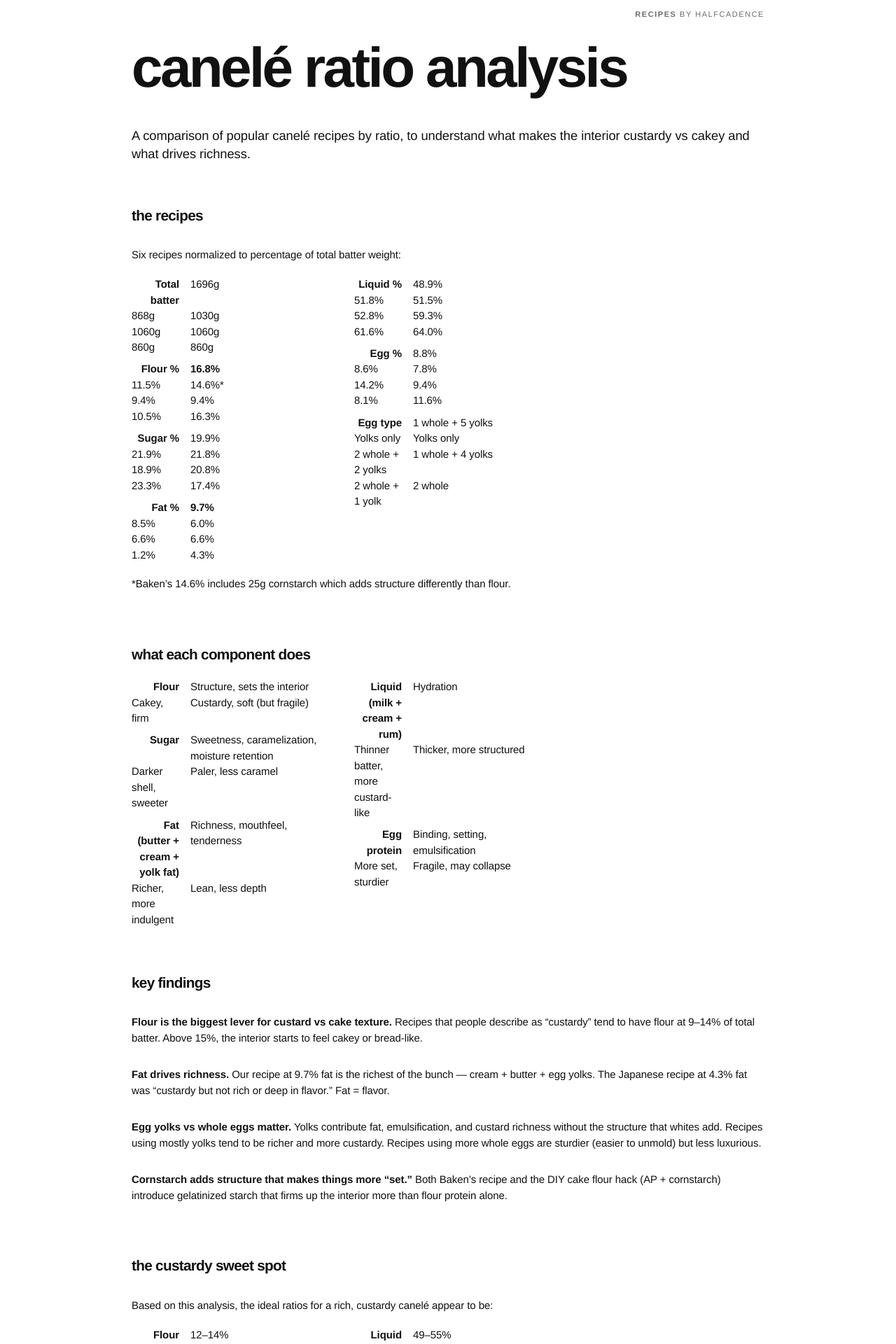
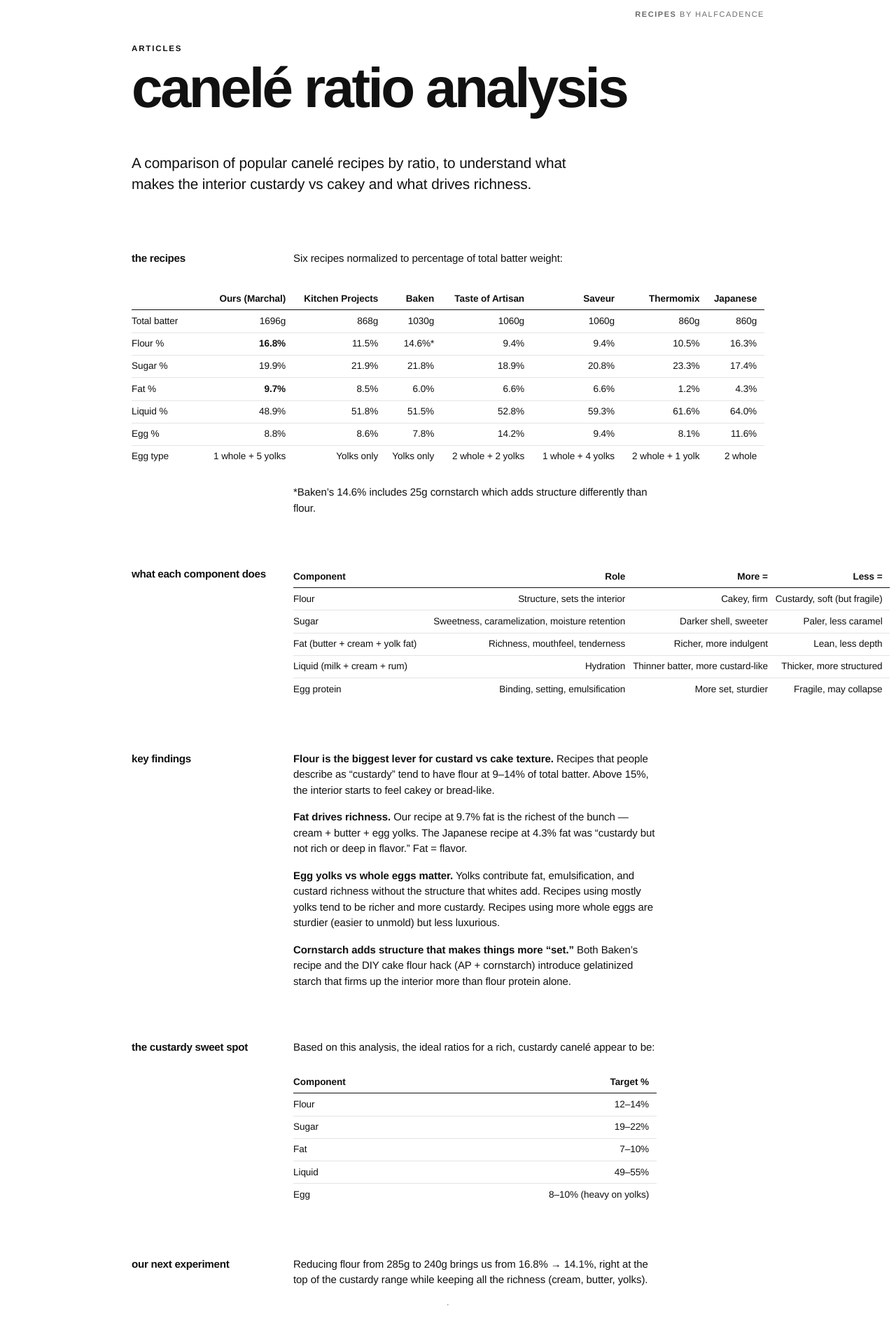
Before and after one commit to halfcadence/recipes, a Jekyll site: the page built from a/canele-ratio-analysis.md, in a window 1280 px wide. Shown: the top 1920 px of the page at 70% size. Built offline with Jekyll 4.4.1, drawn with Linux system fonts in a browser that asks for light colours; our own code applies the rules of GitHub Pages for plain Markdown files; some of the changed text lies outside the part shown.

Commit message:
fix canele-ratio-analysis: missing category made it render as a recipe
The article had no 'category: articles' (the only article missing it), so it never got
body.section-articles — its wide comparison tables fell into the recipe ingredient
qty|name grid and were crushed. Add the category. Also: wide multi-column article
tables now span the full grid and scroll horizontally (.wide-table wrapper) instead of
cramming 8 columns into the 36rem reading measure; numeric cells right-aligned tabular.

```diff
--- a/a/canele-ratio-analysis.md
+++ b/a/canele-ratio-analysis.md
@@ -1,6 +1,6 @@
 ---
 title: Canelé Ratio Analysis
-layout: page
+category: articles
 permalink: /a/canele-ratio-analysis
 ---
 
@@ -9,6 +9,8 @@ A comparison of popular canelé recipes by ratio, to understand what makes the i
 ## The Recipes
 
 Six recipes normalized to percentage of total batter weight:
+
+<div class="wide-table" markdown="1">
 
 | | **Ours (Marchal)** | **Kitchen Projects** | **Baken** | **Taste of Artisan** | **Saveur** | **Thermomix** | **Japanese** |
 |---|---|---|---|---|---|---|---|
@@ -19,6 +21,8 @@ Six recipes normalized to percentage of total batter weight:
 | Liquid % | 48.9% | 51.8% | 51.5% | 52.8% | 59.3% | 61.6% | 64.0% |
 | Egg % | 8.8% | 8.6% | 7.8% | 14.2% | 9.4% | 8.1% | 11.6% |
 | Egg type | 1 whole + 5 yolks | Yolks only | Yolks only | 2 whole + 2 yolks | 1 whole + 4 yolks | 2 whole + 1 yolk | 2 whole |
+
+</div>
 
 *Baken's 14.6% includes 25g cornstarch which adds structure differently than flour.
 
@@ -66,6 +70,8 @@ Chocolate canelés are a different beast. The melted chocolate contributes fat,
 
 ### Chocolate Recipes Compared
 
+<div class="wide-table" markdown="1">
+
 | | **Ours (#92, Marchal-adapted)** | **Ferrandi (#94)** | **Tefal** | **Thermomix (choc)** |
 |---|---|---|---|---|
 | Total batter | ~1360g | ~960g | ~400g | ~860g |
@@ -77,6 +83,8 @@ Chocolate canelés are a different beast. The melted chocolate contributes fat,
 | Fat % (butter+cream+choc fat+yolk fat) | ~10.7% | ~11.8% | ~10% | ~3.5% |
 | Liquid % | 44.5% | 48.4% | 56.3% | 61.6% |
 | Egg % | 11.0% | 15.6% | 7.5% | 8.1% |
+
+</div>
 
 ### Key Findings — Chocolate
 
--- a/assets/main.scss
+++ b/assets/main.scss
@@ -185,11 +185,20 @@ body:not(.section-articles) {
 .grind td:last-child { text-align: right; color: $grey; font-variant-numeric: tabular-nums; white-space: nowrap; }
 
 // ARTICLE data tables (comparison grids etc.): plain hairline table, header row kept.
+// Small comparisons sit in the reading measure; WIDE ones (many columns) span the full
+// grid and scroll horizontally instead of crushing every column. `--w` counts columns.
 body.section-articles .post-content table {
   grid-column: 4 / 11; max-width: 36rem; border-collapse: collapse; width: 100%; margin: calc(#{$base} * 1) 0 calc(#{$base} * 2); font-size: .85rem; }
 body.section-articles .post-content thead th { text-align: left; font-weight: 700; border-bottom: 1.5px solid $ink; padding: .35em .8em .35em 0; vertical-align: bottom; }
 body.section-articles .post-content tbody td { text-align: left; border-bottom: 1px solid $hair; padding: .4em .8em .4em 0; vertical-align: top; }
 body.section-articles .post-content tbody tr:last-child td { border-bottom: none; }
+body.section-articles .post-content thead th:not(:first-child),
+body.section-articles .post-content tbody td:not(:first-child) { text-align: right; font-variant-numeric: tabular-nums; white-space: nowrap; }
+body.section-articles .post-content thead th:first-child,
+body.section-articles .post-content tbody td:first-child { white-space: nowrap; padding-right: 1.5rem; }
+// wide tables (4+ data columns): full grid width, horizontal scroll, no cramming.
+body.section-articles .post-content .wide-table { grid-column: 1 / -1; max-width: none; overflow-x: auto; -webkit-overflow-scrolling: touch; margin: calc(#{$base} * 2) 0 calc(#{$base} * 3); }
+body.section-articles .post-content .wide-table table { display: table; width: 100%; max-width: none; min-width: 44rem; margin: 0; }
 
 // steps (markdown ol): text left in a reading measure, number pinned to the far-right column.
 // Each li is a subgrid row → the number lands in the last column at any --cols, never off-screen.
```
